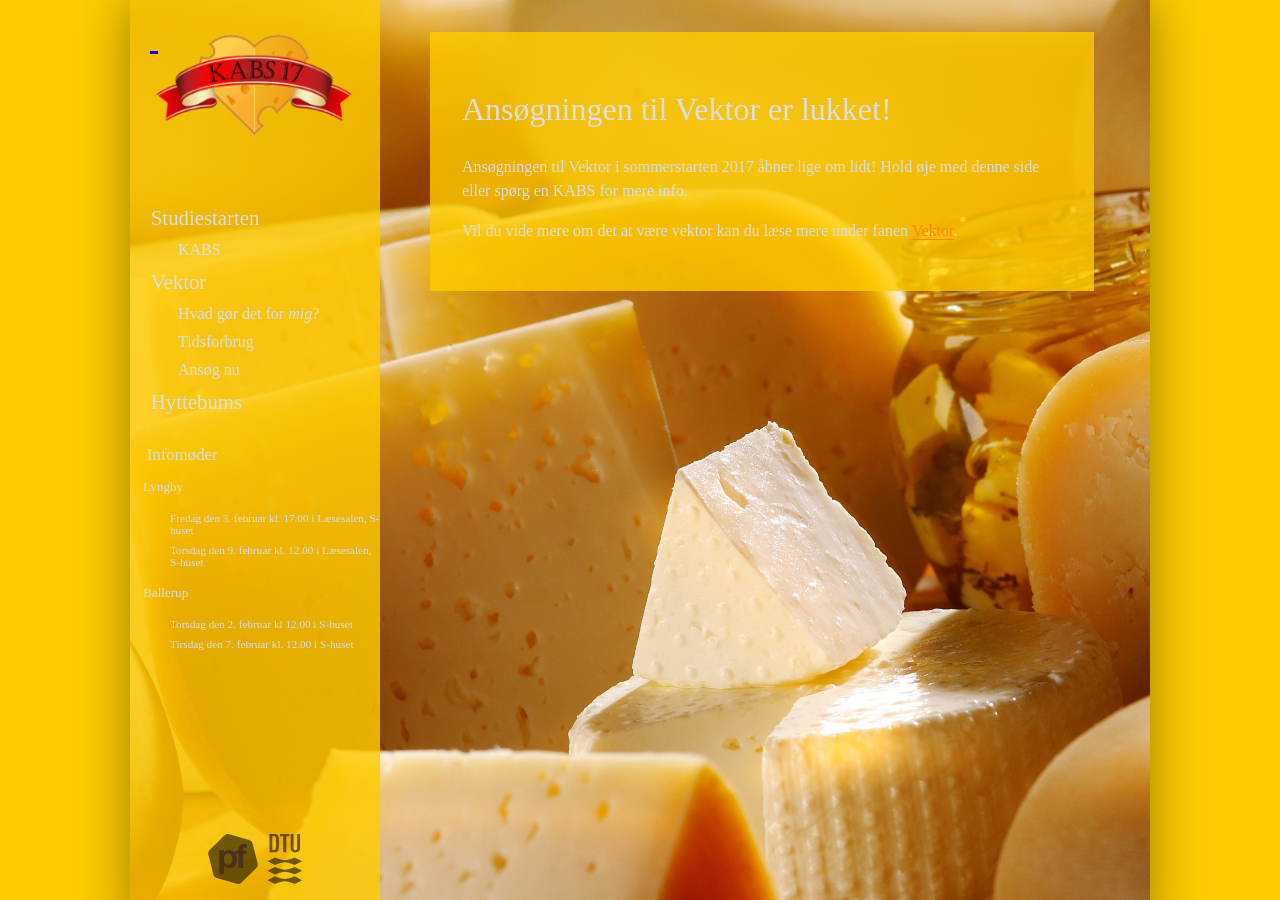
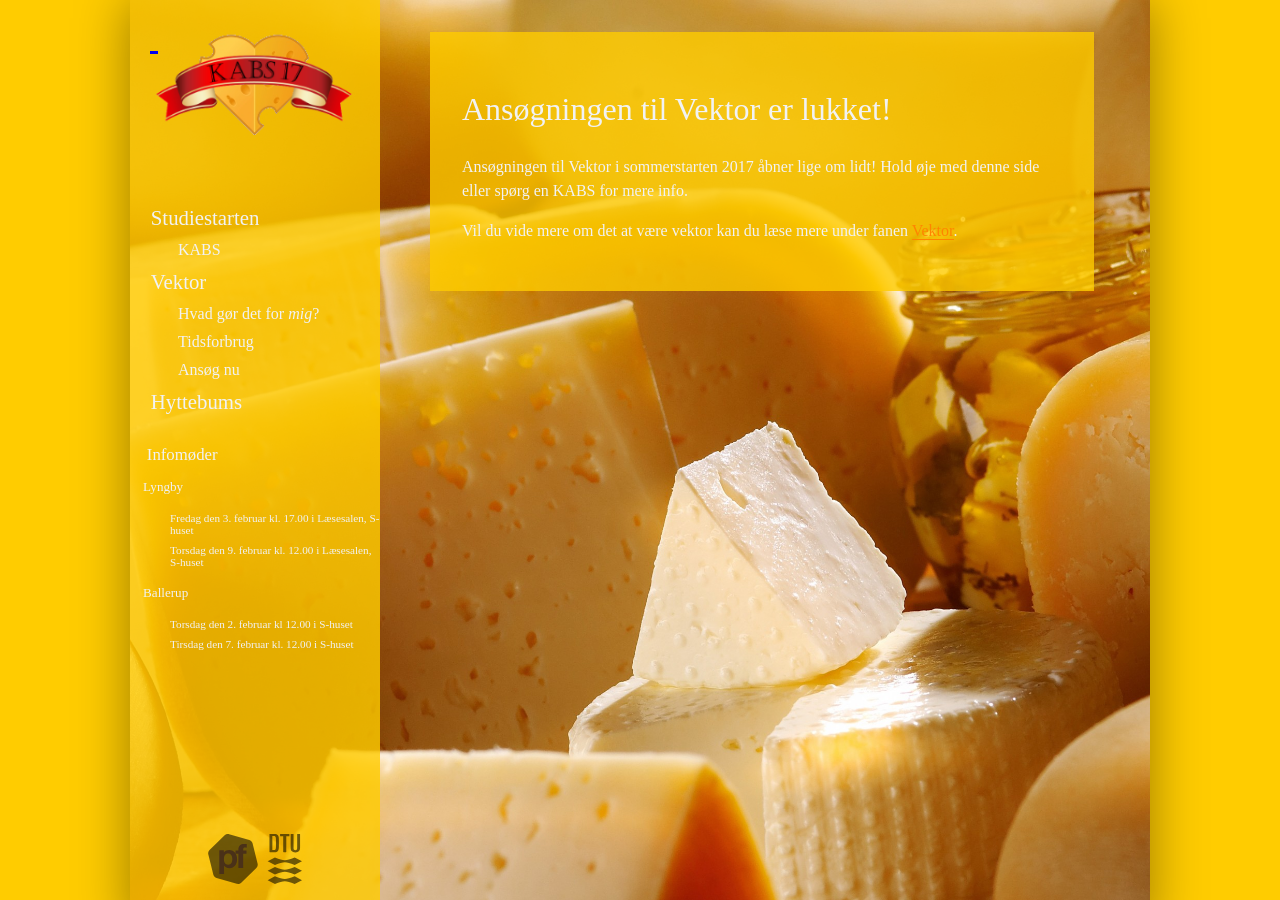
Before and after one commit to KABSDTU/kabsdtu.github.io, a Jekyll site: the page built from ansog-som-vektor.md, in a window 1280 px wide and 900 px high. Built offline with Jekyll 4.4.1, drawn with Linux system fonts in a browser that asks for light colours; some web fonts are replaced.

Commit message:
Update main.css

```diff
--- a/static/css/main.css
+++ b/static/css/main.css
@@ -7,7 +7,7 @@ body {
 #container {
   margin: auto;
   font-family: 'Droid Serif', serif;
-  color: #dbdee3;
+  color: #f1f2f4;
   background-image: url("/static/img/background1.jpg");
   background-size: cover;
   background-position: top;
@@ -76,7 +76,7 @@ nav ul li a {
   font-size: 1.3em;
   padding-top: 0.3em;
   padding-bottom: 0.3em;
-  color: #dbdee3;
+  color: #f1f2f4;
   text-decoration: none;
   transition: background-color .25s;
 }
```
